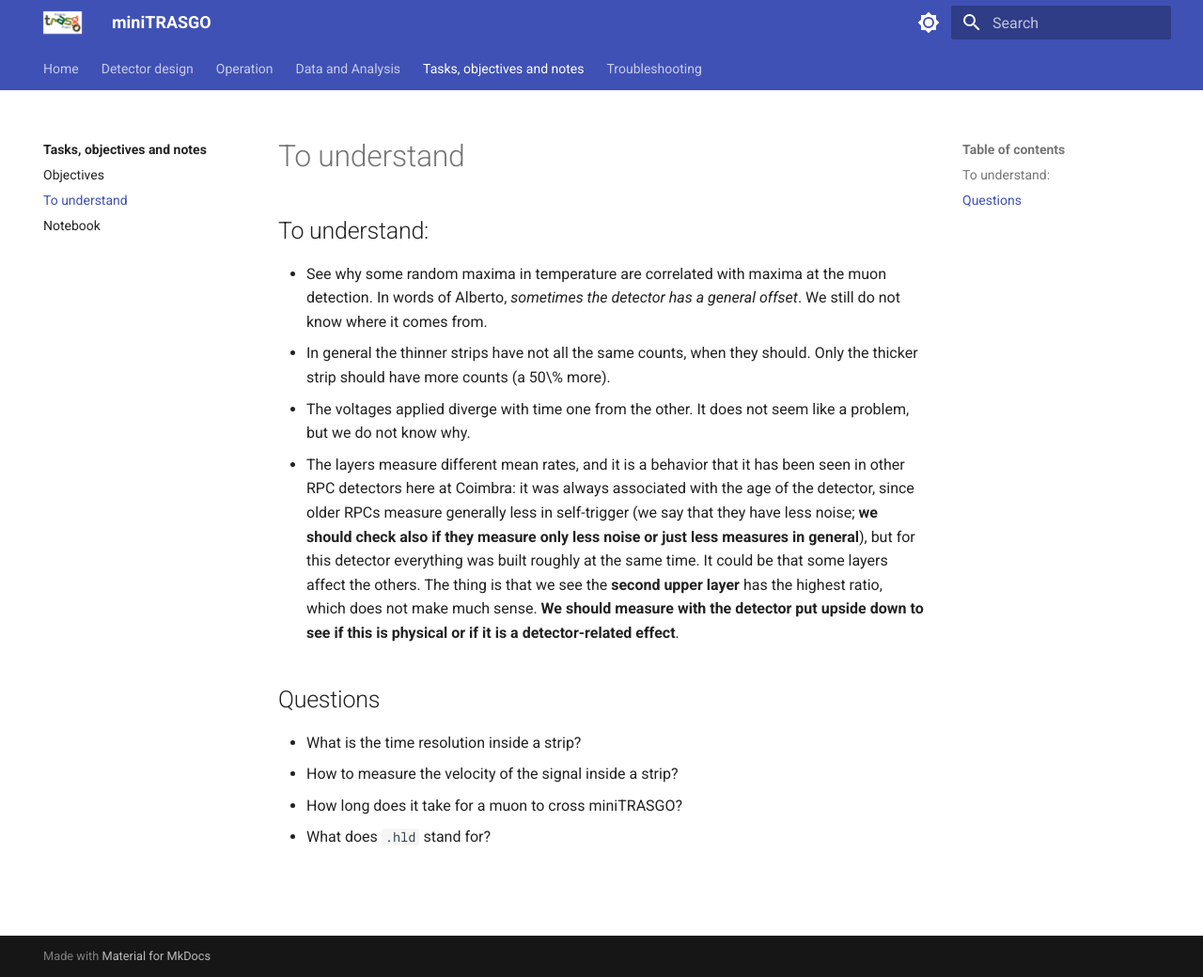
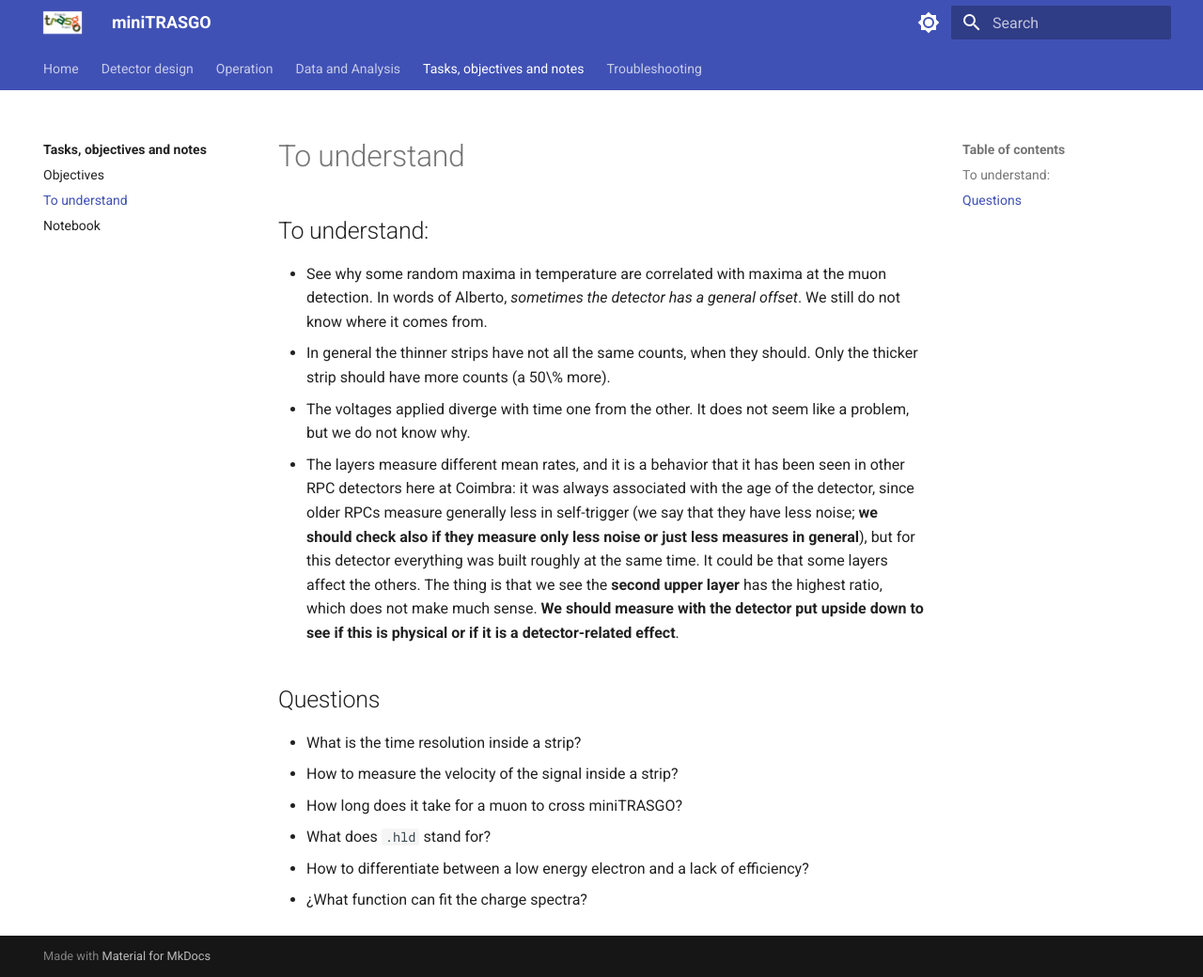
Before and after one commit to cayesoneira/miniTRASGO-documentation, an MkDocs documentation site: the page built from docs/tasks/to-understand.md, in a window 1280 px wide and 1040 px high. Shown: the whole window at 94% size. Built offline with MkDocs 1.6.1 and Material for MkDocs 9.7.7, drawn with Linux system fonts in a browser that asks for light colours.

Commit message:
Update to-understand.md

```diff
--- a/docs/tasks/to-understand.md
+++ b/docs/tasks/to-understand.md
@@ -9,3 +9,5 @@
 - How to measure the velocity of the signal inside a strip?
 - How long does it take for a muon to cross miniTRASGO?
 - What does `.hld` stand for?
+- How to differentiate between a low energy electron and a lack of efficiency?
+- ¿What function can fit the charge spectra?
```
